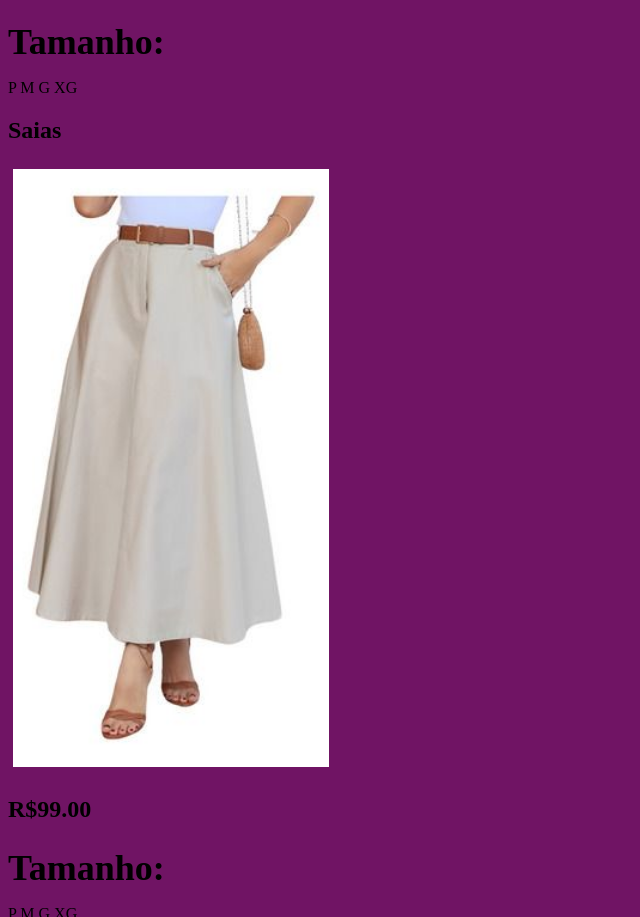
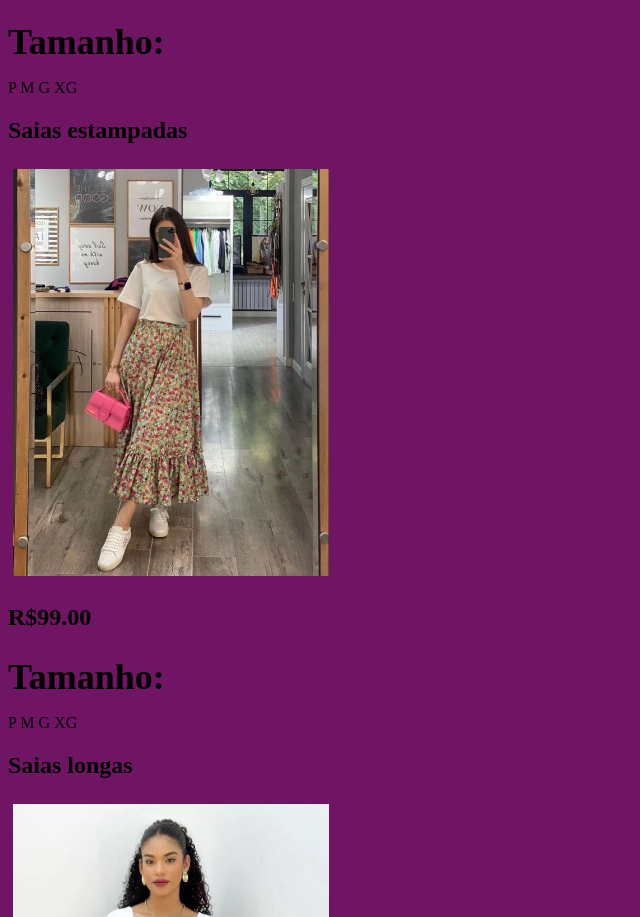
Before and after one commit to SamilllY02/praticando-o-css-sr, a plain HTML site: page produtos.html in a window 1280 px wide. Shown: the part 1883-2800 px from the top of the page, without its empty margins (0-640 px from the left). Drawn offline with Linux system fonts and the light colour scheme.

Commit message:
mensagem de commit git add. git add.

```diff
--- a/produtos.html
+++ b/produtos.html
@@ -20,7 +20,7 @@
 	</ul>
 	<h1>PRODUTOS</h1>
 
-	<h2>Vestidos</h2>
+	<h2>Vestidos mide</h2>
 	<img src="/imgs/vestidos SR.jpg" >
 	<h2>R$199.90</h2>
 	<h1>
@@ -40,8 +40,8 @@
 		P M G XG
 	</p>
 
-	<h2>Saias</h2>
-	<img src="/imgs/saiasSR.jpg">
+	<h2>Saias estampadas</h2>
+	<img src="/imgs/saia 1 SR.jpg">
 	<h2>R$99.00</h2>
 	<h1>
 		Tamanho:
```
Also changed, not shown: imgs/saia 1 SR.jpg (added).
